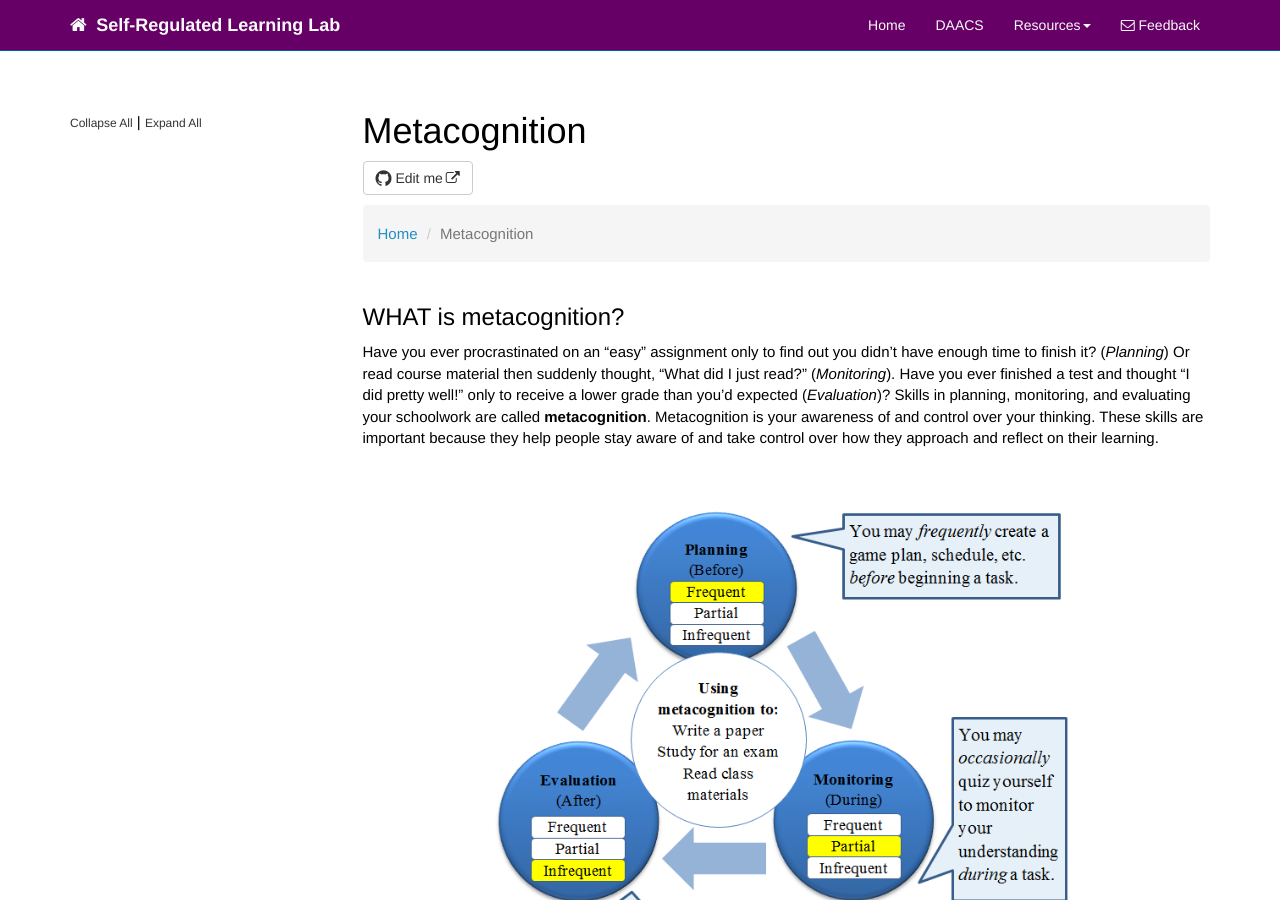
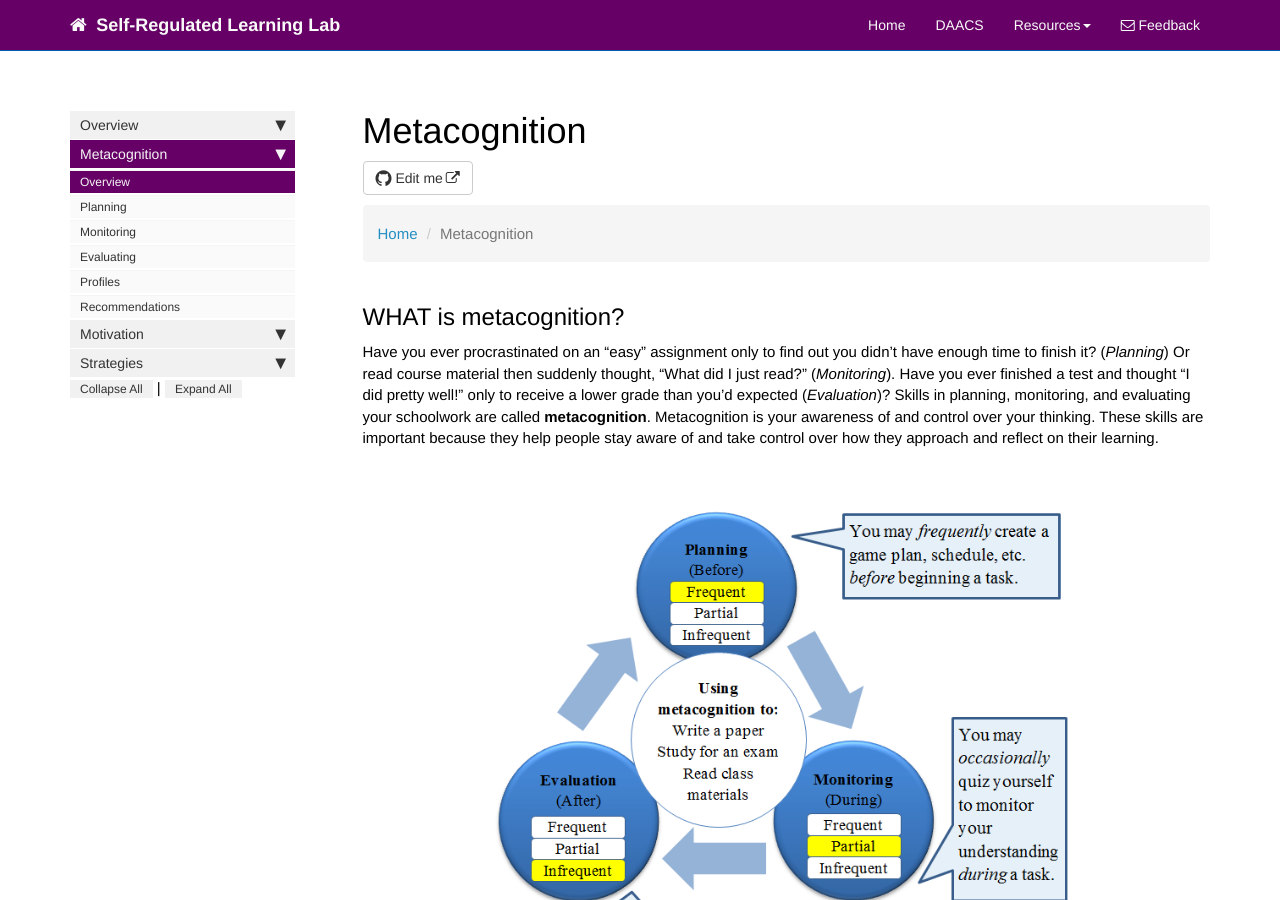
Before and after one commit to dfranklin02/SRL, a Jekyll site: the page built from docs/pages/metacognition/metacognition.md, in a window 1280 px wide and 900 px high. Built offline with Jekyll 4.4.1, drawn with Linux system fonts in a browser that asks for light colours; nearby versions of some CDN libraries; comment, search, counter and statistics services are not loaded; part of the change alters nothing that is shown.

Commit message:
Update metacognition.md

```diff
--- a/docs/pages/metacognition/metacognition.md
+++ b/docs/pages/metacognition/metacognition.md
@@ -2,6 +2,7 @@
 title: Metacognition
 tags:
 keywords:
+sidebar: mydoc_sidebar
 permalink: metacognition.html
 folder: metacognition
 toc: false
```
